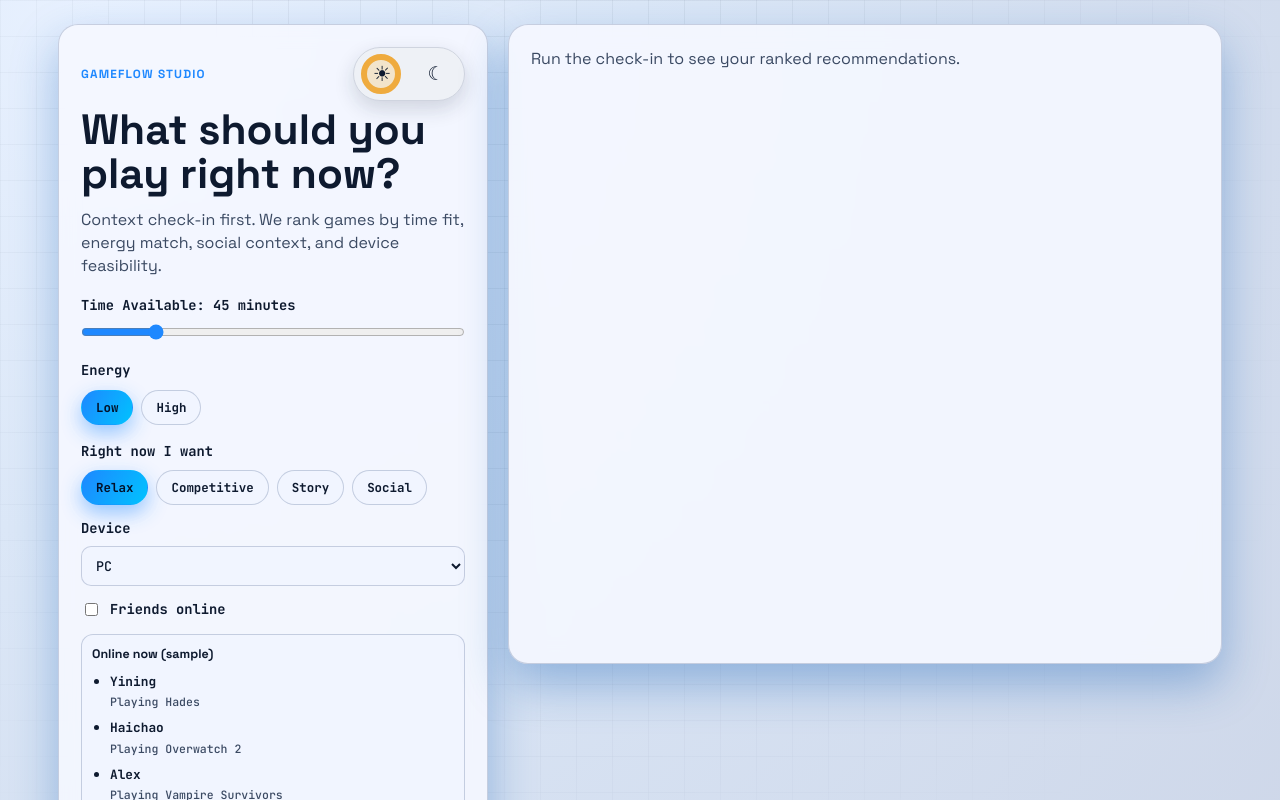
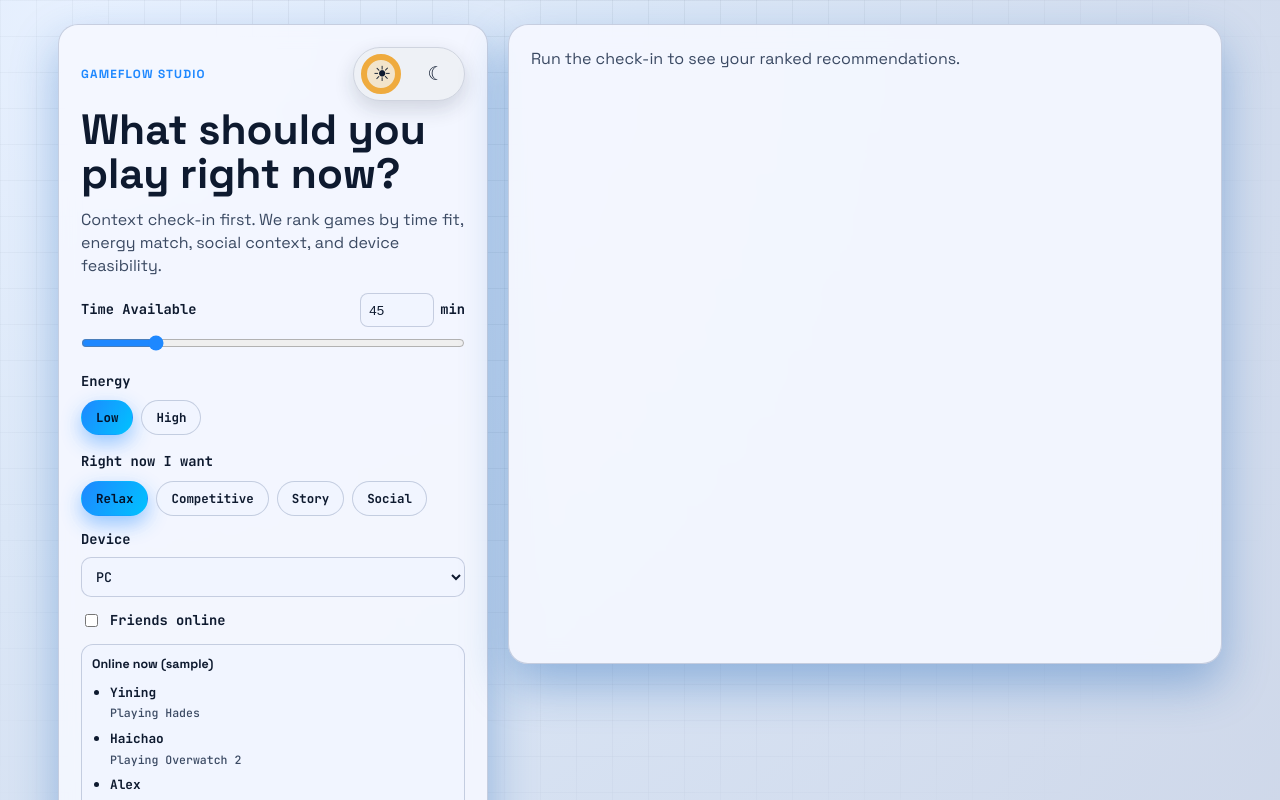
Before and after one commit to HaichaoLiang/WhatToPlay-Context-Aware-Game-Recommender, a React (Vite) app: page / in a window 1280 px wide. Shown: the top 800 px of the page. Built offline with nearby package versions, Linux system fonts and the light colour scheme.

Commit message:
make better UI for time available input box

```diff
--- a/src/App.css
+++ b/src/App.css
@@ -168,6 +168,29 @@ span {
   color: var(--text-main);
   font-weight: 600;
   font-size: 0.86rem;
+}
+
+.time-row {
+  display: flex;
+  align-items: center;
+  justify-content: space-between;
+  gap: 10px;
+}
+
+.time-input-wrap {
+  display: inline-flex;
+  align-items: center;
+  gap: 6px;
+}
+
+.time-input {
+  width: 74px;
+  height: 34px;
+  border-radius: 8px;
+  border: 1px solid var(--border);
+  background: color-mix(in srgb, var(--surface-2) 86%, transparent);
+  color: var(--text-main);
+  padding: 0 8px;
 }
 
 input[type='range'] {
--- a/src/App.jsx
+++ b/src/App.jsx
@@ -258,6 +258,13 @@ function App() {
   const topPick = rankedGames[shuffleIndex] || null
   const alternatives = useMemo(() => rankedGames.slice(shuffleIndex + 1, shuffleIndex + 6), [rankedGames, shuffleIndex])
 
+  const handleTimeChange = (value) => {
+    const numeric = Number(value)
+    if (Number.isNaN(numeric)) return
+    const clamped = Math.max(15, Math.min(180, numeric))
+    setTimeAvailable(clamped)
+  }
+
   useEffect(() => {
     document.documentElement.setAttribute('data-theme', theme)
     localStorage.setItem('theme', theme)
@@ -324,15 +331,30 @@ function App() {
           Context check-in first. We rank games by time fit, energy match, social context, and device feasibility.
         </p>
 
-        <label htmlFor="time-slider">Time Available: {timeAvailable} minutes</label>
+        <div className="time-row">
+          <label htmlFor="time-slider">Time Available</label>
+          <div className="time-input-wrap">
+            <input
+              id="time-input"
+              className="time-input"
+              type="number"
+              min="15"
+              max="180"
+              step="5"
+              value={timeAvailable}
+              onChange={(event) => handleTimeChange(event.target.value)}
+            />
+            <span>min</span>
+          </div>
+        </div>
         <input
           id="time-slider"
           type="range"
           min="15"
           max="180"
-          step="15"
+          step="5"
           value={timeAvailable}
-          onChange={(event) => setTimeAvailable(Number(event.target.value))}
+          onChange={(event) => handleTimeChange(event.target.value)}
         />
 
         <div className="row-group">
```
